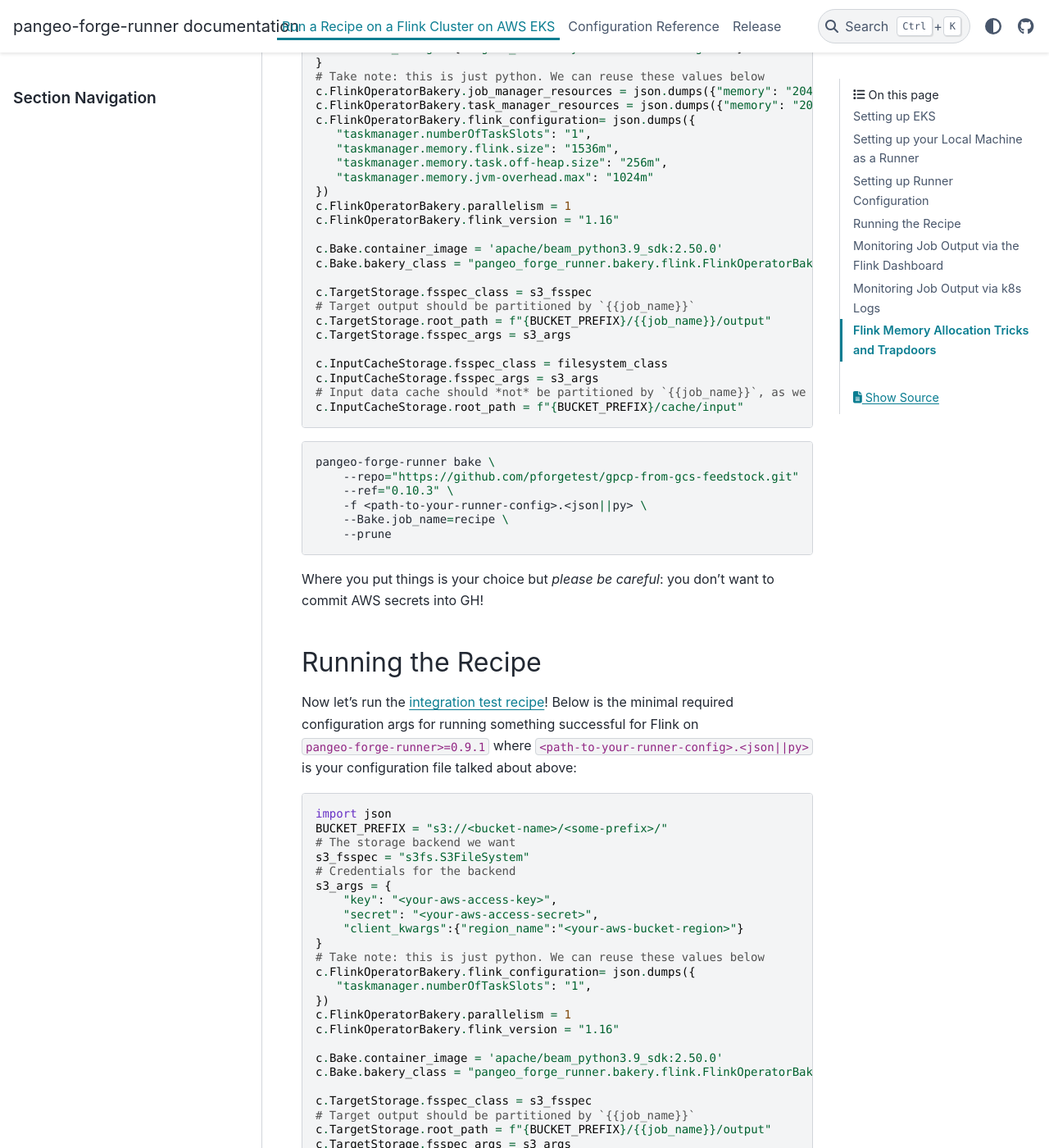
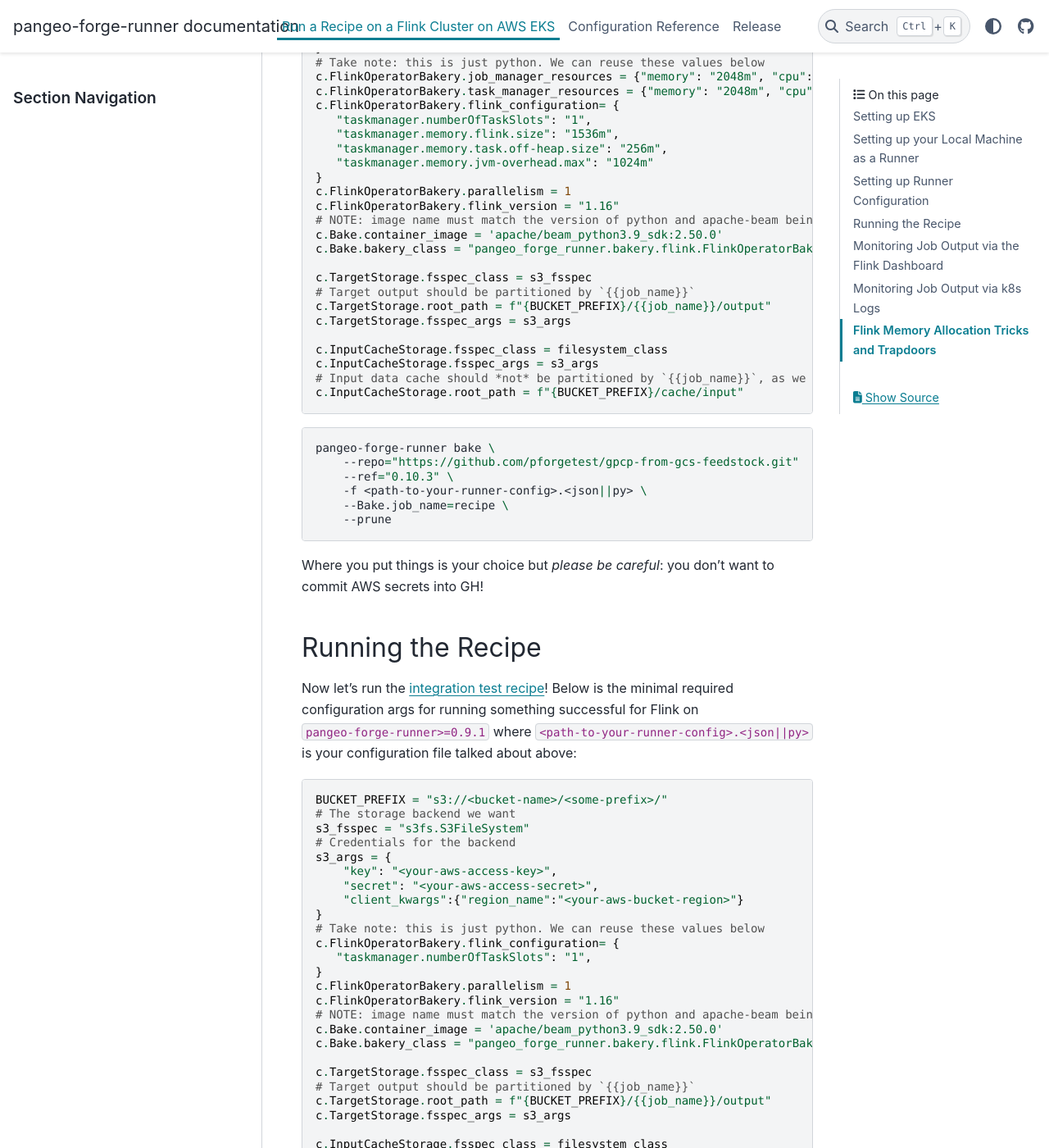
Before and after one commit to pangeo-forge/pangeo-forge-runner, a Sphinx documentation site: the page built from docs/tutorial/flink.md, in a window 1280 px wide and 1400 px high, scrolled down 4886 px. Shown: the whole window at 82% size. Built offline with Sphinx 7.4.7 and the PyData theme 0.15.4, drawn with Linux system fonts in a browser that asks for light colours.

Commit message:
incorporate round2 Yuvi feedback

````diff
--- a/docs/tutorial/flink.md
+++ b/docs/tutorial/flink.md
@@ -198,7 +198,6 @@
 Note that `-f <path-to-your-runner-config>.<json||py>` would point to the runner configuration file talked about above:
 
    ```python
-   import json
    BUCKET_PREFIX = "s3://<bucket-name>/<some-prefix>/"
    # The storage backend we want
    s3_fsspec = "s3fs.S3FileSystem"
@@ -209,17 +208,17 @@
        "client_kwargs":{"region_name":"<your-aws-bucket-region>"}
    }
    # Take note: this is just python. We can reuse these values below
-   c.FlinkOperatorBakery.job_manager_resources = json.dumps({"memory": "2048m", "cpu": 1.0})
-   c.FlinkOperatorBakery.task_manager_resources = json.dumps({"memory": "2048m", "cpu": 1.0})
-   c.FlinkOperatorBakery.flink_configuration= json.dumps({
+   c.FlinkOperatorBakery.job_manager_resources = {"memory": "2048m", "cpu": 1.0}
+   c.FlinkOperatorBakery.task_manager_resources = {"memory": "2048m", "cpu": 1.0}
+   c.FlinkOperatorBakery.flink_configuration= {
       "taskmanager.numberOfTaskSlots": "1",
       "taskmanager.memory.flink.size": "1536m",
       "taskmanager.memory.task.off-heap.size": "256m",
       "taskmanager.memory.jvm-overhead.max": "1024m"
-   })
+   }
    c.FlinkOperatorBakery.parallelism = 1
    c.FlinkOperatorBakery.flink_version = "1.16"
-
+   # NOTE: image name must match the version of python and apache-beam being used locally
    c.Bake.container_image = 'apache/beam_python3.9_sdk:2.50.0'
    c.Bake.bakery_class = "pangeo_forge_runner.bakery.flink.FlinkOperatorBakery"
 
@@ -252,7 +251,6 @@
 where `<path-to-your-runner-config>.<json||py>` is your configuration file talked about above:
 
    ```python
-   import json
    BUCKET_PREFIX = "s3://<bucket-name>/<some-prefix>/"
    # The storage backend we want
    s3_fsspec = "s3fs.S3FileSystem"
@@ -263,12 +261,12 @@
        "client_kwargs":{"region_name":"<your-aws-bucket-region>"}
    }
    # Take note: this is just python. We can reuse these values below
-   c.FlinkOperatorBakery.flink_configuration= json.dumps({
+   c.FlinkOperatorBakery.flink_configuration= {
       "taskmanager.numberOfTaskSlots": "1",
-   })
+   }
    c.FlinkOperatorBakery.parallelism = 1
    c.FlinkOperatorBakery.flink_version = "1.16"
-
+   # NOTE: image name must match the version of python and apache-beam being used locally
    c.Bake.container_image = 'apache/beam_python3.9_sdk:2.50.0'
    c.Bake.bakery_class = "pangeo_forge_runner.bakery.flink.FlinkOperatorBakery"
 
````
